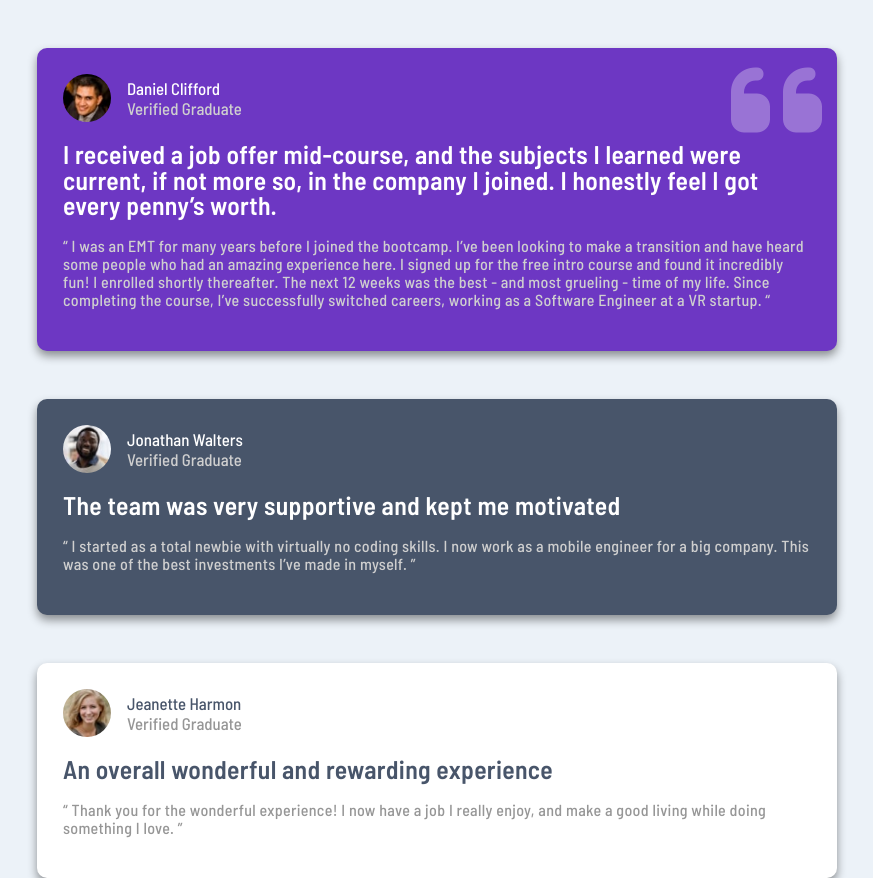
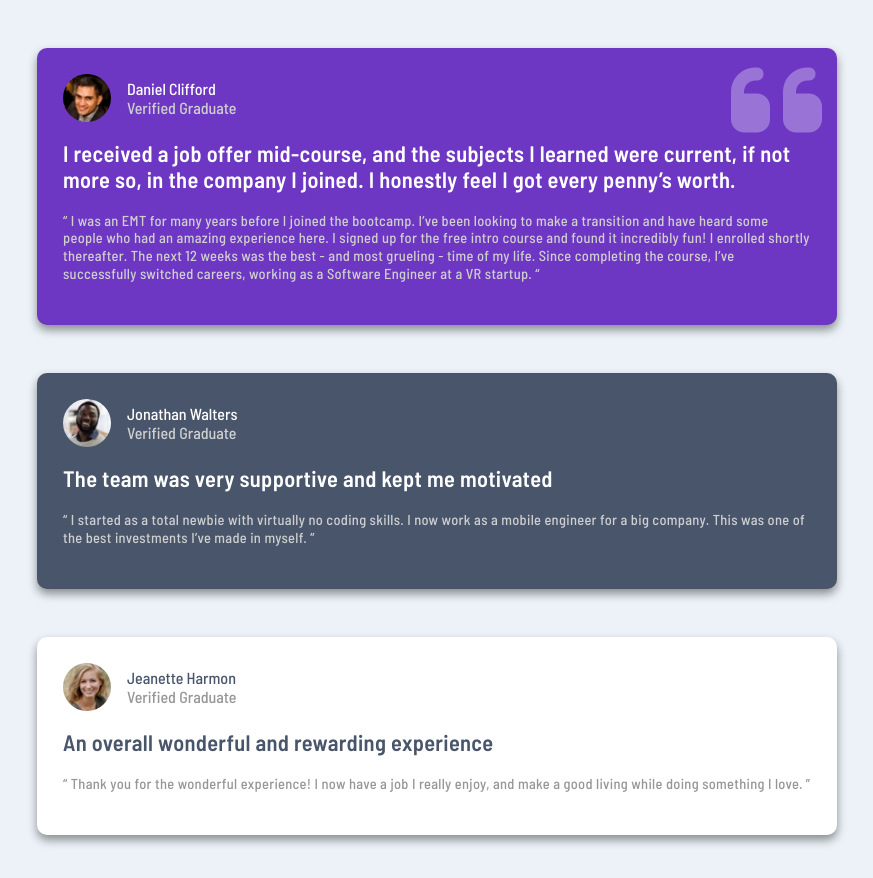
Before and after one commit to ReQ1964/testimonials-grid-section, a plain HTML site: page index.html in a window 1280 px wide. Shown: the top 878 px of the page, without its empty margins (203-1076 px from the left). Drawn offline with Linux system fonts and the light colour scheme.

Commit message:
Update styles.css

```diff
--- a/styles.css
+++ b/styles.css
@@ -67,7 +67,7 @@ i{
     margin-left: 1rem;
 }
 .image .name p{
-    font-size:1.05rem
+    font-size:1rem
 }
 .image .name p:nth-of-type(2){
     color: var(--light-gray);
@@ -79,14 +79,14 @@ i{
     margin-bottom: 1.2rem;
     letter-spacing: 0.02rem;
     line-height: 1.6rem;
-    font-size: 1.6rem;
+    font-size: 1.4rem;
 }
 .description p{
     color: var(--light-gray);
     margin-bottom: 1rem;
     letter-spacing: 0.02rem;
     line-height: 1.12rem;
-    font-size: 1rem;
+    font-size: 0.9rem;
 }
 
 /* 2nd CARD ADJUST */
```
